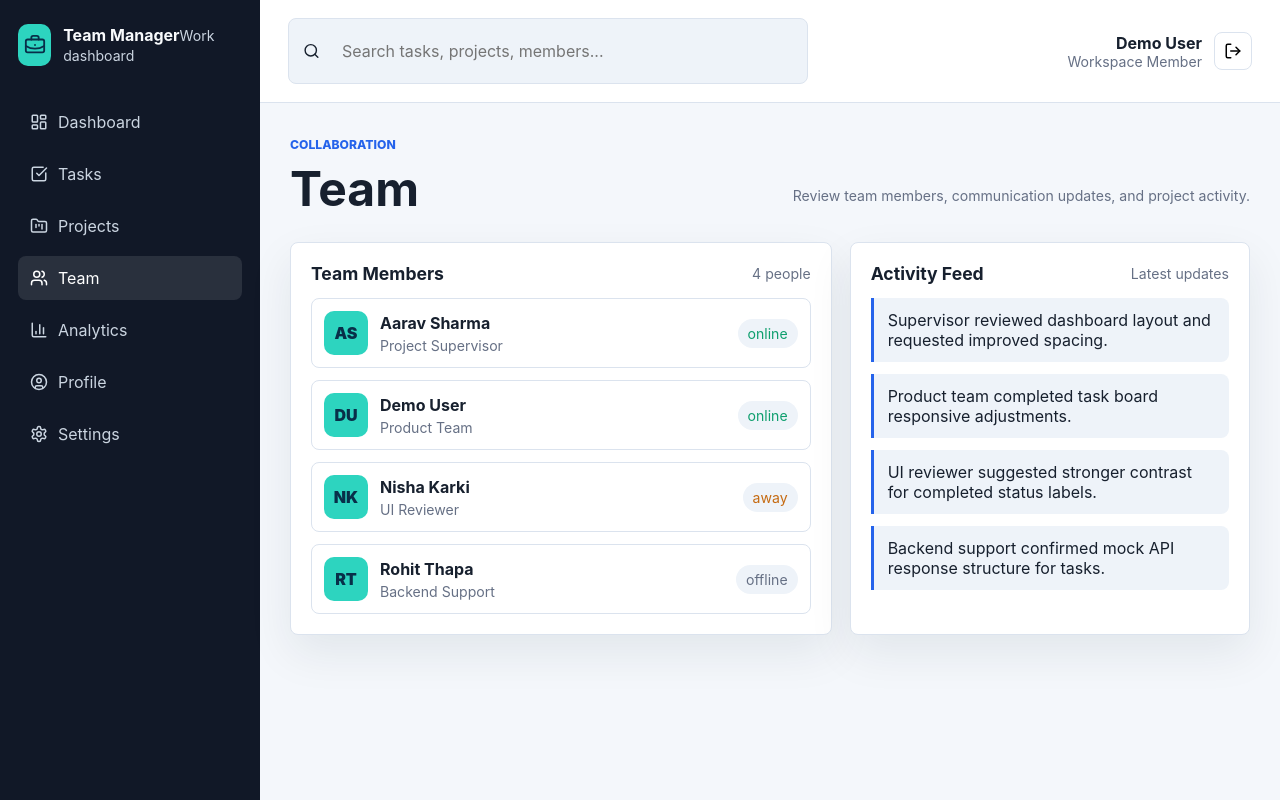
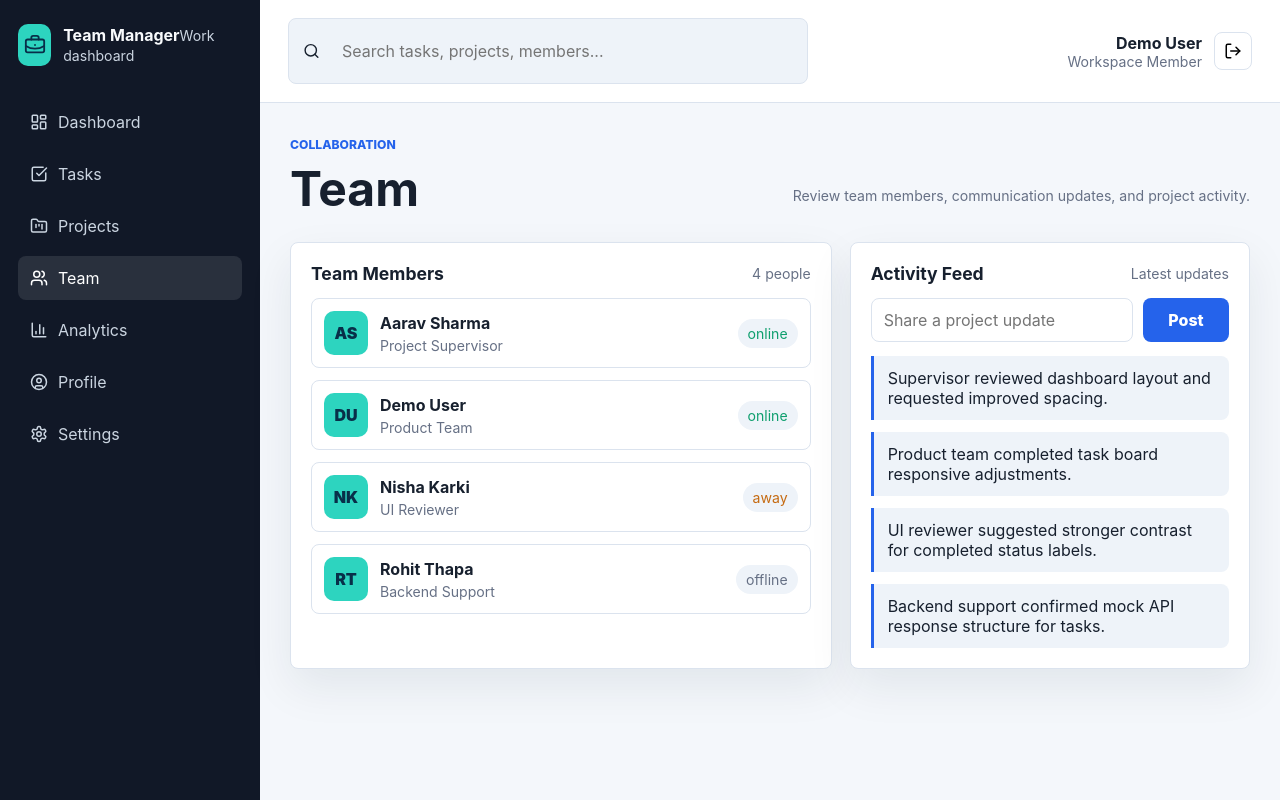
Before and after one commit to ManishJungAdhikari/team-task-management-system, a React (Vite) app: page /team in a window 1280 px wide. Built offline with nearby package versions, Linux system fonts and the light colour scheme.

Commit message:
add team activity update form

```diff
--- a/src/pages/Team.jsx
+++ b/src/pages/Team.jsx
@@ -1,3 +1,4 @@
+import { useState } from 'react';
 import PageHeader from '../components/PageHeader.jsx';
 import { teamMembers } from '../data/mockData.js';
 
@@ -9,6 +10,16 @@ const activity = [
 ];
 
 export default function Team() {
+  const [updates, setUpdates] = useState(activity);
+  const [message, setMessage] = useState('');
+
+  function addUpdate(event) {
+    event.preventDefault();
+    if (!message.trim()) return;
+    setUpdates((current) => [message.trim(), ...current]);
+    setMessage('');
+  }
+
   return (
     <div className="page-stack">
       <PageHeader
@@ -42,8 +53,12 @@ export default function Team() {
             <h2>Activity Feed</h2>
             <span>Latest updates</span>
           </div>
+          <form className="activity-form" onSubmit={addUpdate}>
+            <input value={message} onChange={(event) => setMessage(event.target.value)} placeholder="Share a project update" />
+            <button className="primary-button" type="submit">Post</button>
+          </form>
           <div className="activity-list">
-            {activity.map((item) => (
+            {updates.map((item) => (
               <div key={item} className="activity-item">{item}</div>
             ))}
           </div>
--- a/src/styles/global.css
+++ b/src/styles/global.css
@@ -636,6 +636,13 @@ textarea {
   padding: 12px 14px;
 }
 
+.activity-form {
+  display: grid;
+  grid-template-columns: 1fr 86px;
+  gap: 10px;
+  margin-bottom: 14px;
+}
+
 .deadline-grid {
   display: grid;
   grid-template-columns: repeat(3, minmax(0, 1fr));
```
